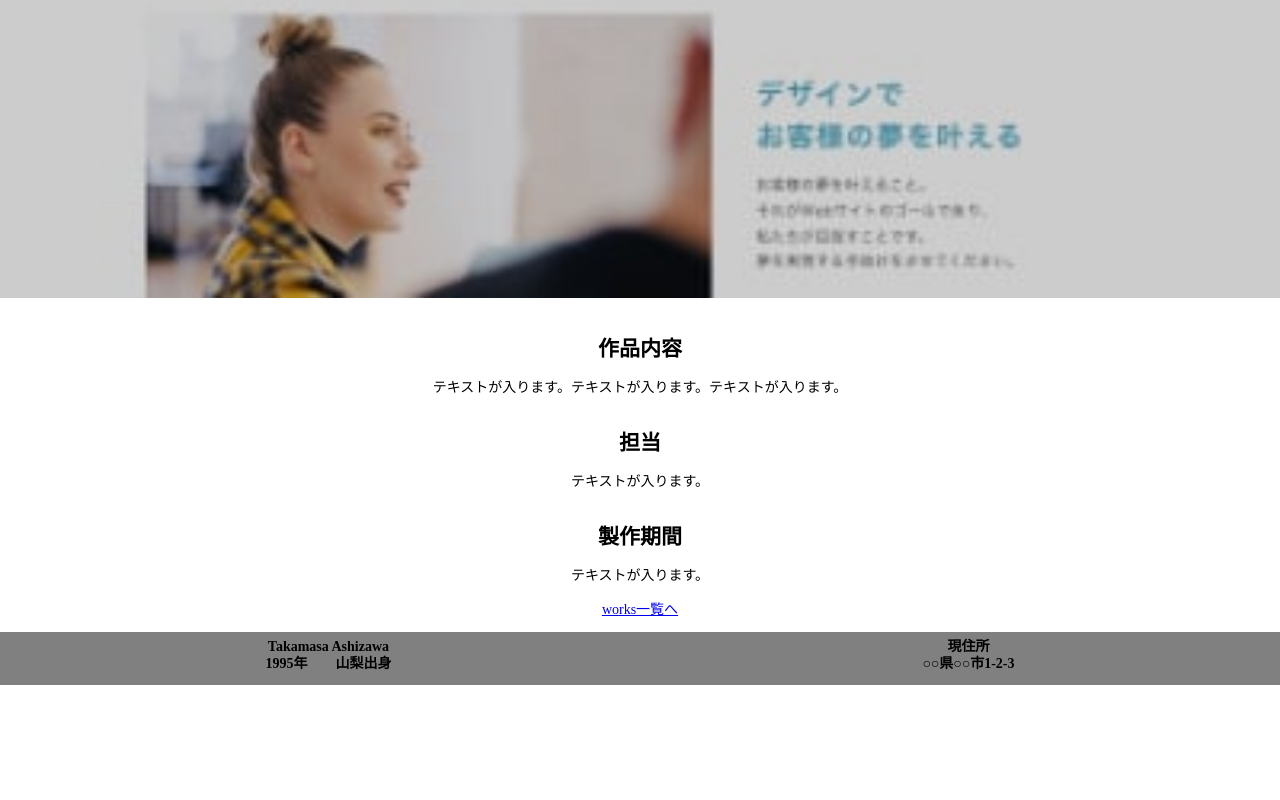
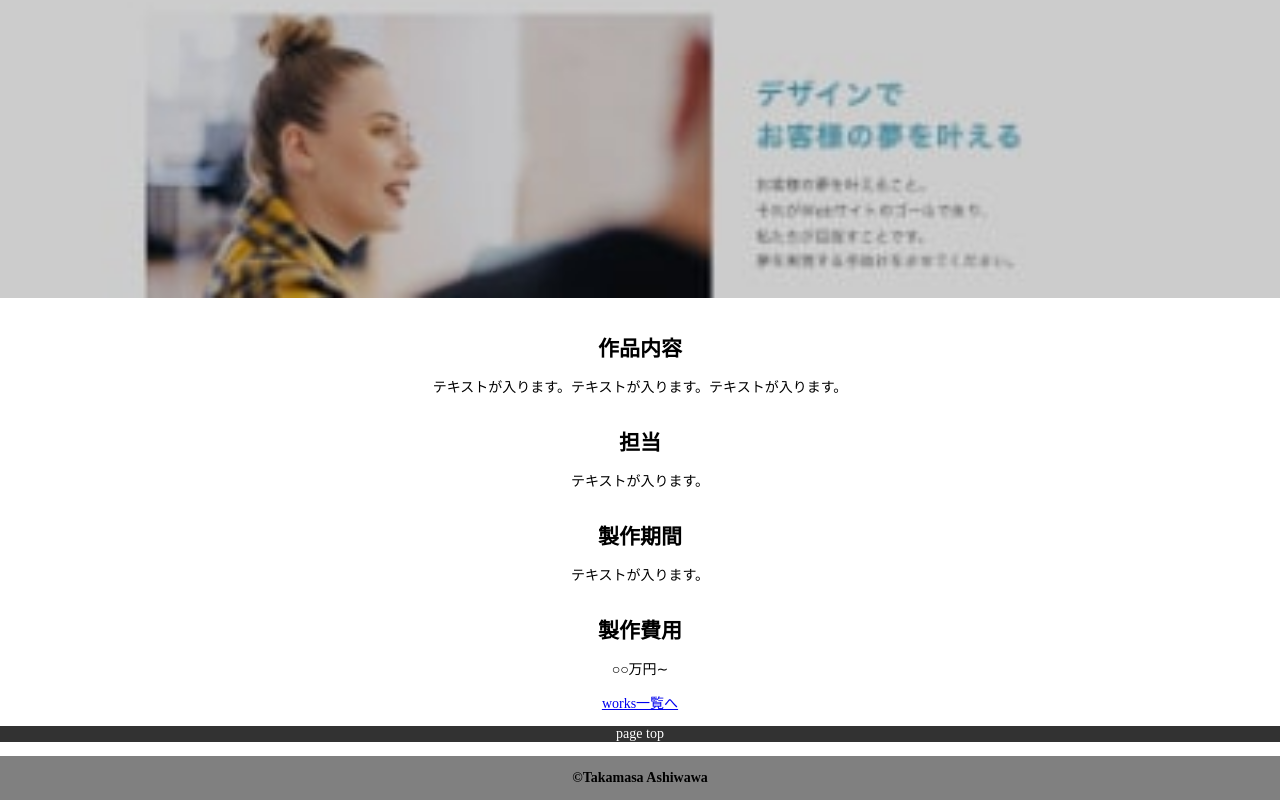
Before and after one commit to Takamasa13/My-Portfolio1, a plain HTML site: page works/works.html in a window 1280 px wide. Shown: the part 662-1462 px from the top of the page. Before the commit the page ends 1347 px from the top, so only its background shows below. Drawn offline with Linux system fonts and the light colour scheme.

Commit message:
first commit

```diff
--- a/css/style.css
+++ b/css/style.css
@@ -4,7 +4,7 @@ body{
     width:100%;
     height:auto;
     font-size: 14px;
-    font-family:"Montserrat","Helvetica Neue",Arial,"Hiragino Kaku Gothic ProN","Hiragino Sans",Meiryo,sans-serif;
+    font-family:'Athiti'"Montserrat","Helvetica Neue",Arial,"Hiragino Kaku Gothic ProN","Hiragino Sans",Meiryo,sans-serif;
     color:#333;
     line-height: 1.8;
     padding:0;
@@ -17,7 +17,7 @@ body{
 .header h1{
     font-size:40px ;
     white-space:nowrap;
-    font-family: 'Segoe Script','Chalkduster',sans-serif;
+    font-family: 'Roboto', sans-serif;
 }
 
 
@@ -51,24 +51,43 @@ main{
     text-decoration: none;
     color:#333;
     font-size:20px ;
+    position: relative;
+    display: inline-block;
 }
 
 .menu-list li a.active{
     text-decoration: underline;
     text-decoration-color:#333 ;
-    padding: 5px;
+
 }
 
 .menu-list li a:not(.active):hover{
     opacity:0.5;
     transition:0.4s;
+
 }
 
+.menu-list li a:not(.active)::after {
+    position: absolute;
+    bottom: 0;
+    left: 0;
+    content: '';
+    width: 100%;
+    height: 2px;
+    background: #333;
+    transform: scale(0, 1);
+    transform-origin: center top;
+    transition: transform .3s;
+  }
+.menu-list li a:hover::after{
+    transform:scale(1,1);
+}
 
 .container{
     margin-top: 60px;
 
 }
+
 
 
 .content{
@@ -79,7 +98,6 @@ main{
 .content.active{
     display:block;
 }
-
 .works-list{
     list-style:none;
     display: flex;
@@ -93,14 +111,17 @@ main{
     width:30vw;
 }
 
-#about >h1{
+/* #about >h1{
     font-size: 2.5em;
-}
+} */
 
-.skill{
+.about-menu{
     display: flex;
 }
 
+.my-info{
+    display: block;
+}
 
 .contact-title h1{
     font-size: 2em;
@@ -122,7 +143,7 @@ main{
 }
 
 
-/* .page-top{
+.page-top{
     list-style: none;
     color:white;
     background: rgb(50, 50, 50);
@@ -131,15 +152,14 @@ main{
 .page-top a{
     text-decoration: none;
     color:white;
-} */
+}
 
 footer{
     font-weight: bolder;
     background:gray;
-    display: flex;
-    justify-content:space-around;
-    line-height: 0.2;
-    padding-bottom: 5px;
+    justify-content: center;
+    position: absolute;
+    width: 100%;
 }
 
 
--- a/js/main.js
+++ b/js/main.js
@@ -19,4 +19,6 @@
             document.getElementById(clickedItem.dataset.id).classList.add('active');
         });
     });
+
+
 }
--- a/works/css/style2.css
+++ b/works/css/style2.css
@@ -19,12 +19,24 @@ img{
 }
 
 
+.page-top{
+    list-style: none;
+    color:white;
+    background: rgb(50, 50, 50);
+}
+
+.page-top a{
+    text-decoration: none;
+    color:white;
+}
+
+
 
 footer{
-    font-weight: bolder;
-    background:gray;
-    display: flex;
-    justify-content:space-around;
-    line-height: 0.2;
-    padding-bottom: 5px;
+        font-weight: bolder;
+        background:gray;
+        justify-content: center;
+        position: absolute;
+        width: 100%;
+
 }
--- a/works/works.html
+++ b/works/works.html
@@ -32,21 +32,24 @@
 
                 <h1>製作期間</h1>
                 <p>テキストが入ります。</p>
+
+                <h1>製作費用</h1>
+                <p>○○万円∼</p>
             </div>
 
             <p><a href="../index.html">works一覧へ</a></p>
 
         </main>
+
+
+        <div class="page-top">
+            <p><a href="#">page top</a></p>
+        </div>
+
+
             <!-- footer -->
         <footer class="footer">
-            <div class="name">
-            <p>Takamasa Ashizawa</p>
-            <p>1995年　　山梨出身</p>
-            </div>
-            <div class="adress">
-            <p>現住所</p>
-            <p>○○県○○市1-2-3</p>
-            </div>
+            <p>&copy;Takamasa Ashiwawa</p>
         </footer>
             <!-- /footer -->
 
```
Also changed, not shown: index.html (+58 -17 lines).
